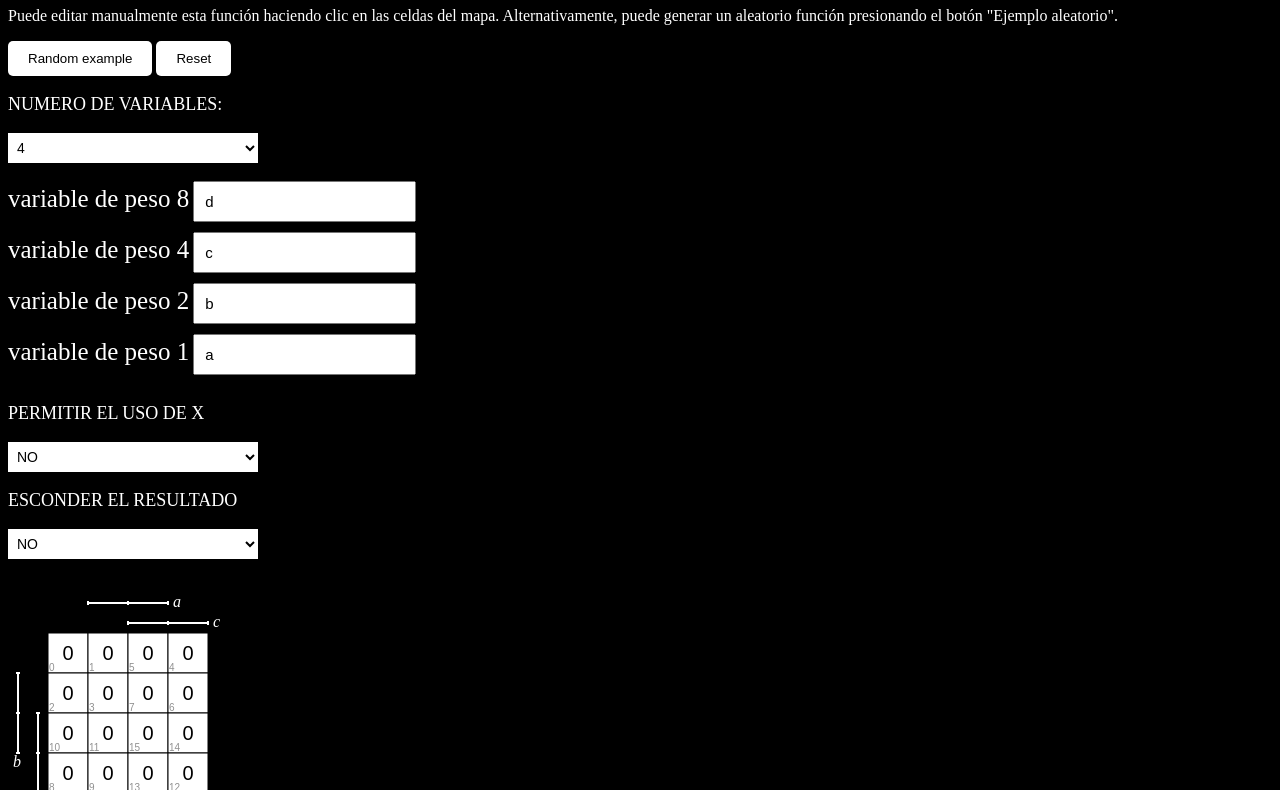
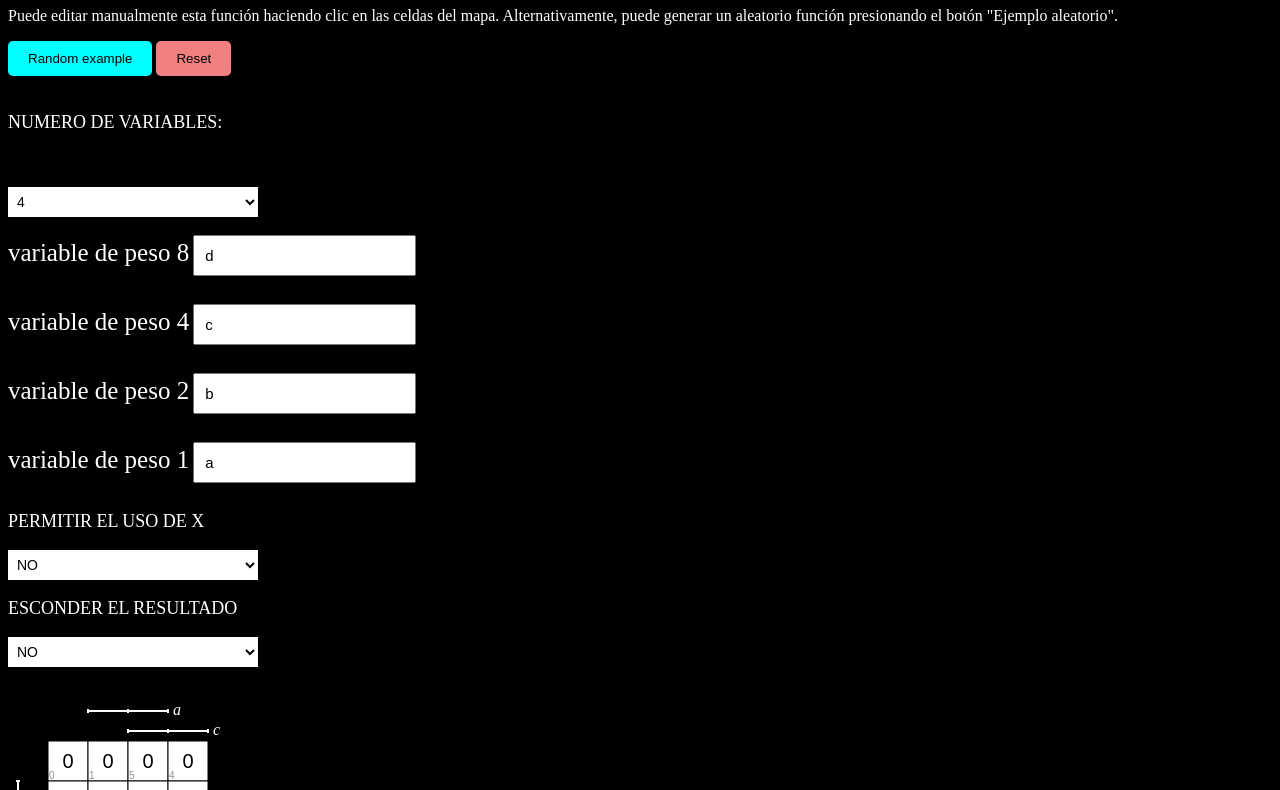
Before and after one commit to juliitodev/karnaugh, a plain HTML site: page index.html in a window 1280 px wide. Shown: the part 73-863 px from the top of the page. Drawn offline with Linux system fonts and the light colour scheme.

Commit message:
fix: style

```diff
--- a/index.html
+++ b/index.html
@@ -2202,9 +2202,12 @@
   Puede editar manualmente esta función haciendo clic en las celdas del mapa. Alternativamente, puede generar un aleatorio
   función presionando el botón "Ejemplo aleatorio".</p>
   <p>
-    <button type="button" onclick="karnaugh.genRandom();">Random example</button> <button type="button"
+    <button type="button" style="background-color: aqua;" onclick="karnaugh.genRandom();">Random example</button> <button type="button" style="background-color: lightcoral;"
       onclick="karnaugh.clear();">Reset</button><br>
+      <br>
       <p class="select">NUMERO DE VARIABLES:</p>
+      <br>
+      <br>
   <div class="caja">
   <select onchange="noOfVarsChanged();" id="noOfVarsChanged_id">
     <option value="1">1</option>
@@ -2218,11 +2221,14 @@
   <label for="p8">variable de peso 8</label>
   <input type="text" pattern="[A-Za-z]{1}" value="d" id="p8" name="p8" onkeyup="changeVariables(8);noOfVarsChanged();"/>
   <br>
+  <br>
   <label for="p4">variable de peso 4</label>
   <input type="text" pattern="[A-Za-z]{1}" value="c" id="p4" name="p4" onkeyup="changeVariables(4);noOfVarsChanged();" />
   <br>
+  <br>
   <label for="p2">variable de peso 2</label>
   <input type="text" pattern="[A-Za-z]{1}" value="b" id="p2" name="p2" onkeyup="changeVariables(2);noOfVarsChanged();"/>
+  <br>
   <br>
   <label for="p1">variable de peso 1</label>
   <input type="text" pattern="[A-Za-z]{1}" value="a" id="p1" name="p1" onkeyup="changeVariables(1);noOfVarsChanged();"/>
```
